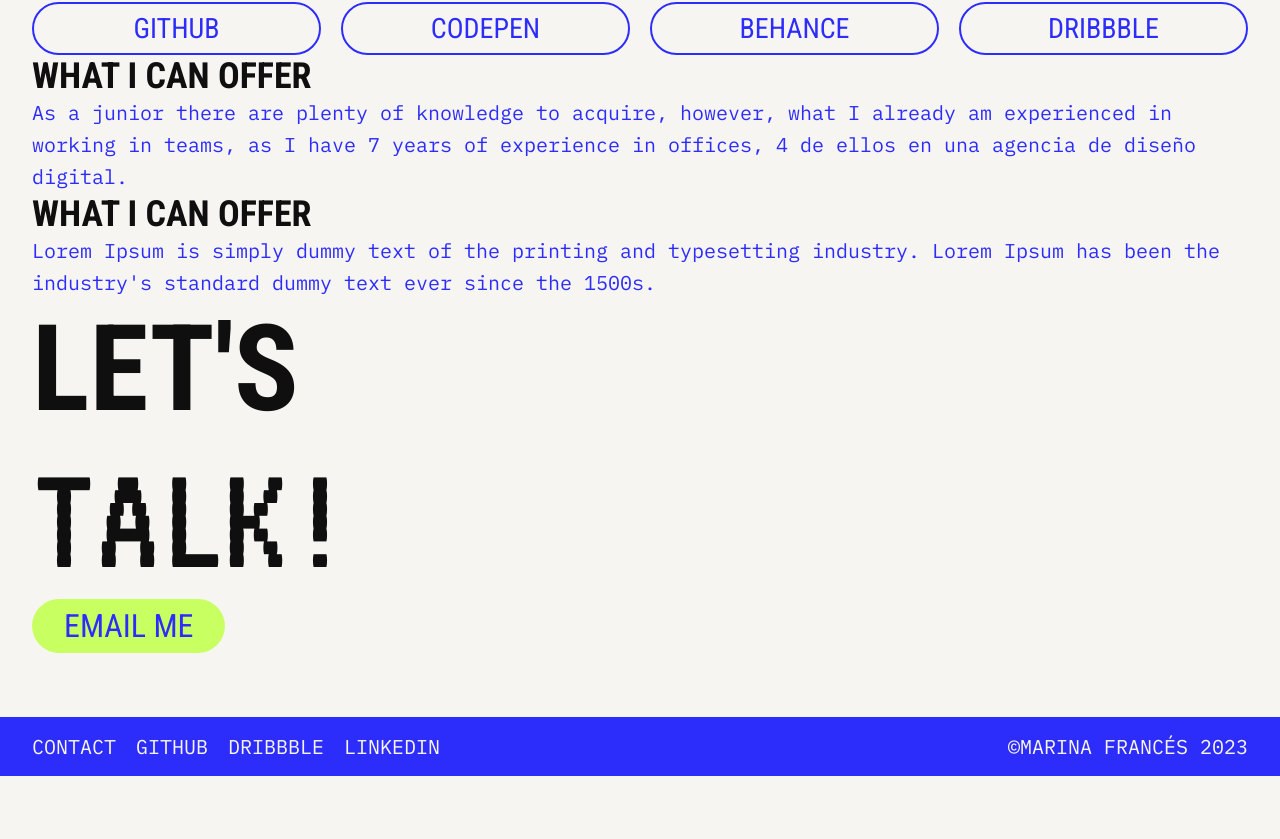
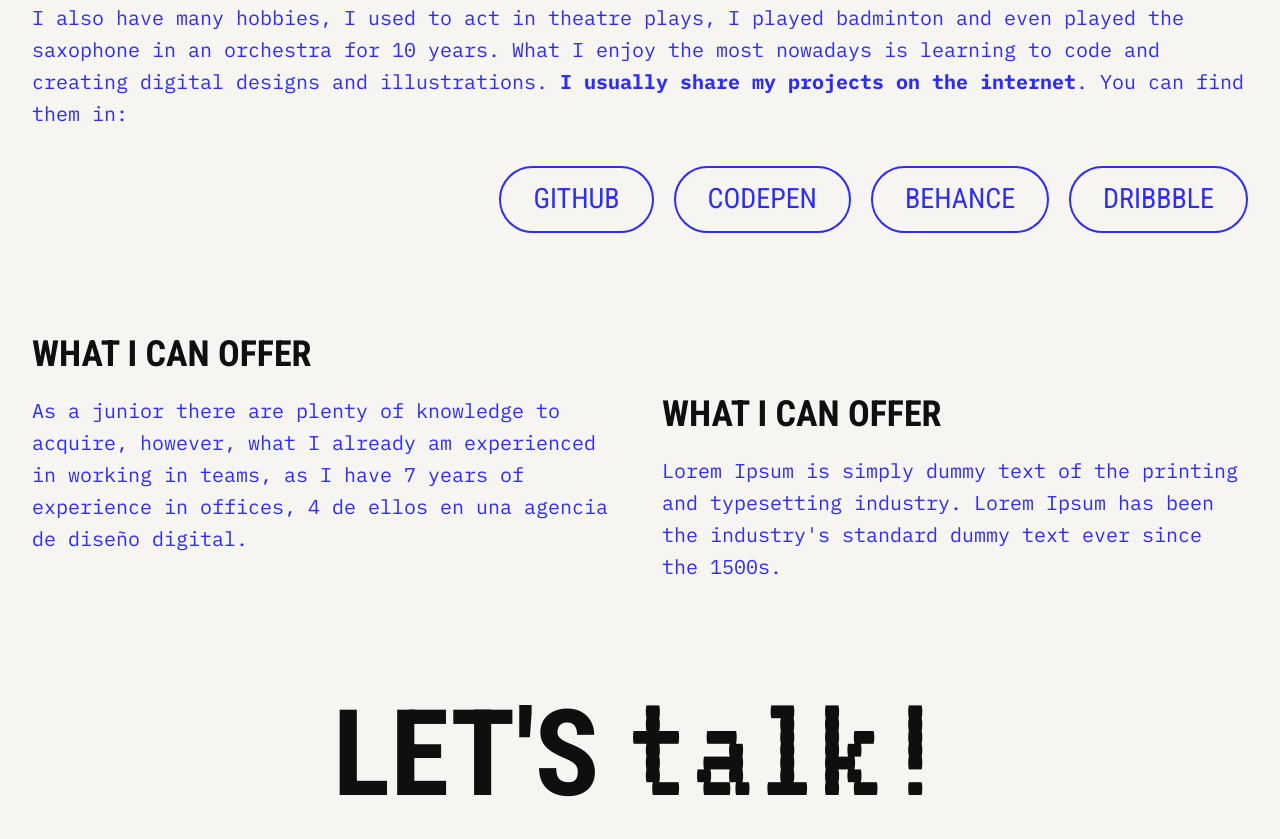
Before and after one commit to franc333s/portfolio, a React (Vite) app in the folder portfolio/: page / in a window 1280 px wide. Shown: the part 2821-3660 px from the top of the page. Before the commit the page ends 3597 px from the top, so only its background shows below. Built offline with nearby package versions, Linux system fonts and the light colour scheme; a web font is replaced by a local one.

Commit message:
ScrollToTop component added

```diff
--- a/portfolio/src/App.jsx
+++ b/portfolio/src/App.jsx
@@ -13,10 +13,10 @@ function App() {
 		<>
 			<header>
 				<Topbar />
-        		{/* <h1>This line shows App.jsx</h1> */}
 			</header>
 
 			<main className="main">
+
       			<Routes>
 					<Route path='/' element={<Home />} />
 					<Route path='/portfolio' element={<Portfolio />} />
--- a/portfolio/src/components/button/Button.scss
+++ b/portfolio/src/components/button/Button.scss
@@ -8,18 +8,19 @@
         font-family: $font-btn-secondary;
         text-transform: uppercase;
         text-align: center;
+        line-height: 80%;
         display: inline-block;
 
         border-radius: 4rem;
-        padding: .8rem 0;
+        padding: 2rem 0;
         width: 100%;
 
         transition: 0.4s all ease-in-out;
         cursor: pointer;
 
-        @include mq($bp-medium) {
+        @include mq($bp-lowermedium) {
             width: auto;
-            padding: .8rem 3.2rem;
+            padding: 2rem 3.2rem;
 
          }
 
@@ -28,7 +29,7 @@
 
     &__primary {
         background-color: $color-bg-green;
-        font-size: 3.2rem;
+        font-size: 2.8rem;
 
         &:hover {
             color: $color-green;
--- a/portfolio/src/components/button/ButtonPrimary.jsx
+++ b/portfolio/src/components/button/ButtonPrimary.jsx
@@ -7,8 +7,9 @@ const ButtonPrimary = ({ to, text, openInNewTab }) => {
 	const linkProps = openInNewTab ? { target: '_blank', rel: 'noopener noreferrer' } : {};
 
 	return (
-
-	  <Link  className="btn__primary" to={to} {...linkProps}>{text}</Link>
+		<>
+	  		<Link  className="btn__primary" to={to} {...linkProps}>{text}</Link>
+	  	</>
 
 	);
   };
--- /dev/null
+++ b/portfolio/src/components/scrollToTop/ScrollToTop.jsx
@@ -0,0 +1,14 @@
+import { useEffect } from "react";
+import { useLocation } from "react-router-dom";
+
+const ScrollToTop = () => {
+    const { pathname } = useLocation();
+
+    useEffect(() => {
+      window.scrollTo(0, 0);
+    }, [pathname]);
+
+    return null;
+  };
+
+  export default ScrollToTop;
--- a/portfolio/src/main.jsx
+++ b/portfolio/src/main.jsx
@@ -4,11 +4,14 @@ import App from './App.jsx'
 import './scss/global.scss'
 
 import { BrowserRouter } from 'react-router-dom';
+import ScrollToTop from "./components/scrollToTop/ScrollToTop";
+
 
 ReactDOM.createRoot(document.getElementById('root')).render(
   <React.StrictMode>
     <BrowserRouter>
-      <App />
+      <ScrollToTop />
+        <App />
     </BrowserRouter>
   </React.StrictMode>,
 )
--- /dev/null
+++ b/portfolio/src/scss/_fp-structure.scss
@@ -0,0 +1,156 @@
+@import './mixins';
+@import './sass-variables';
+
+
+
+.about-section {
+
+    &__text {
+        display: grid;
+        grid-template-columns: 1fr;
+        gap: 6rem;
+        padding-top: 3.6rem;
+
+        @include mq($bp-uppermedium) {
+            grid-template-columns: 1fr 1fr;
+            padding-top: 6rem;
+        }
+
+        &__top {
+            padding-right: 0;
+
+            @include mq($bp-lowermedium) {
+                padding-right: 16rem;
+            }
+
+            @include mq($bp-uppermedium) {
+                padding-right: 0;
+            }
+        }
+
+        &__bottom {
+            padding-left: 0;
+
+            @include mq($bp-lowermedium) {
+                padding-left: 16rem;
+            }
+
+            @include mq($bp-uppermedium) {
+                padding-left: 0;
+                padding-top: 6rem;
+            }
+
+            & > p {
+                padding-top: 6rem;
+                padding-bottom: 10rem;
+            }
+
+        }
+    }
+
+    &__socials {
+
+        &__text {
+            padding-top: 10rem;
+            padding-bottom: 3.6rem;
+
+            @include mq($bp-large) {
+                padding-bottom: 6rem;
+            }
+        }
+
+        &__btn {
+            display: grid;
+            grid-template-columns: 1fr;
+            gap: 2rem;
+            padding-bottom: 6rem;
+
+
+
+            @include mq($bp-lowermedium) {
+                display: grid;
+                grid-template-columns: repeat(2, 1fr);
+                gap: 2rem;
+                padding-bottom: 10rem;
+            }
+
+
+            @include mq($bp-medium) {
+                display: flex;
+                gap: 2rem;
+                justify-content: flex-end;
+
+            }
+        }
+    }
+}
+
+.cards-section {
+    display: grid;
+    grid-template-columns: 1fr;
+    gap: 6rem;
+
+    @include mq($bp-medium) {
+        grid-template-columns: 1fr 1fr;
+        gap: 4.4rem;
+    }
+
+    @include mq($bp-large) {
+        gap: 6rem;
+    }
+
+    @include mq($bp-xlarge) {
+        gap: 12rem;
+    }
+
+
+    &__left {
+    padding-right: 0;
+
+        @include mq($bp-lowermedium) {
+            padding-right: 16rem;
+        }
+
+        @include mq($bp-medium) {
+            padding-right: 0;
+        }
+    }
+
+    &__right {
+        padding-left: 0;
+
+        @include mq($bp-lowermedium) {
+            padding-left: 16rem;
+        }
+
+        @include mq($bp-medium) {
+            padding-left: 0;
+            padding-top: 6rem;
+        }
+    }
+
+    & h3 {
+        padding-bottom: 2rem;
+
+    }
+}
+
+.cta-section {
+    display: flex;
+    flex-direction: column;
+    justify-content: center;
+    align-items: center;
+    gap: 3.6rem;
+    padding: 10rem 0 5.2rem;
+
+    @include mq($bp-xlarge) {
+        padding: 18rem 8.8rem;
+    }
+
+    &__claim {
+        display: flex;
+        justify-content: center;
+        align-items: center;
+    }
+
+}
--- a/portfolio/src/scss/_grids.scss
+++ /dev/null
@@ -1,73 +0,0 @@
-@import './mixins';
-@import './sass-variables';
-
-
-
-.about-section {
-
-    &__text {
-        display: grid;
-        grid-template-columns: 1fr;
-        gap: 6rem;
-        padding-top: 3.6rem;
-
-        @include mq($bp-uppermedium) {
-            grid-template-columns: 1fr 1fr;
-            padding-top: 6rem;
-        }
-
-        &__top {
-            padding-right: 0;
-
-            @include mq($bp-medium) {
-                padding-right: 16rem;
-            }
-
-            @include mq($bp-uppermedium) {
-                padding-right: 0;
-            }
-        }
-
-        &__bottom {
-            padding-left: 0;
-
-            @include mq($bp-medium) {
-                padding-left: 16rem;
-            }
-
-            @include mq($bp-uppermedium) {
-                padding-left: 0;
-            }
-
-            & > p {
-                padding-top: 6rem;
-                padding-bottom: 10rem;
-            }
-
-        }
-    }
-
-    &__socials {
-
-        &__text {
-            padding-top: 10rem;
-            padding-bottom: 3.6rem;
-
-            @include mq($bp-large) {
-                padding-bottom: 6rem;
-            }
-        }
-
-        &__btn {
-
-            @include mq($bp-medium) {
-                display: grid;
-                grid-template-columns: repeat(4, 1fr);
-                gap: 2rem;
-            }
-
-
-
-        }
-    }
-}
--- a/portfolio/src/scss/_headers.scss
+++ b/portfolio/src/scss/_headers.scss
@@ -37,6 +37,7 @@ h2,
    font-size: 6.8rem;
    font-weight: $font-weight-bold;
    text-transform: uppercase;
+   line-height: 90%;
 
 
    @include mq($bp-medium) {
--- a/portfolio/src/scss/_utilities.scss
+++ b/portfolio/src/scss/_utilities.scss
@@ -9,8 +9,9 @@
 .accent-text {
     color: $color-black;
     font-family: $font-secondary-assistant;
-    font-size: 9.2rem;
+    font-size: 8.4rem;
     text-transform: uppercase;
+    line-height: 80%;
 
     @include mq($bp-medium) {
         font-size: 16rem;
@@ -26,6 +27,11 @@
 
 }
 
+.text-lowercase-reg {
+    text-transform: lowercase;
+    font-weight: $font-weight-regular;
+}
+
 
 // Loop for text color and background colors
 @each $color, $i in $map-colors {
--- a/portfolio/src/scss/global.scss
+++ b/portfolio/src/scss/global.scss
@@ -10,7 +10,7 @@
 
 @import 'typography';
 
-@import 'grids';
+@import 'fp-structure';
 
 @import 'buttons';
 
--- a/portfolio/src/views/Home.jsx
+++ b/portfolio/src/views/Home.jsx
@@ -1,9 +1,17 @@
 import ButtonPrimary from "../components/button/ButtonPrimary";
 import ButtonSecondary from "../components/button/ButtonSecondary";
 import ButtonTerciary from "../components/button/ButtonTerciary";
+import React, { useEffect } from "react";
+
 
 
 export default function Home() {
+
+    useEffect(() => {
+        window.scrollTo(0, 0);
+      }, []);
+
+
     return (
         <>
             <section className="intro">
@@ -14,7 +22,7 @@ export default function Home() {
 
                 </div>
 
-                <ButtonTerciary to="/about" text="Know more"/>
+                <ButtonTerciary to="/" text="Know more"/>
 
                 <div className="intro__desc">
                     <p className="p--main text-color-black intro__desc-text">I’m an ex-industrial designer who developed a professional career in project management at digital agencies. Currently <strong>coding cool projects</strong> for awesome people.
@@ -26,7 +34,7 @@ export default function Home() {
 
             <section className="about-section">
 
-                <h2 className="bg-color-green">Time to blah,<span className="bg-color-red accent-text"> blah</span></h2>
+                <h2 className="">A little bit of<span className="accent-text"> context</span></h2>
 
                 <div className="about-section__text">
                     <p className="p--main about-section__text__top">I’ve done many things over the years. At university I was part of a <strong>furniter design studio</strong> and won an award for our first collection of products. I <strong>lived in the UK for many years</strong> and actually enjoyed their cuisine (no joke here, I love Shepherd's pie). I also worked as an <strong>event supervisor and marketer</strong> for a small Spanish beauty company which made me travel quite a bit around Europe.</p>
@@ -50,18 +58,17 @@ export default function Home() {
                         <ButtonSecondary to="https://www.behance.net/apellidofrances" text="Behance" openInNewTab={true}/>
                         <ButtonSecondary to="https://dribbble.com/apellidofrances" text="Dribbble" openInNewTab={true}/>
                     </div>
-                        {/* canviar com s'obrin els links */}
                 </div>
 
             </section>
 
-            <section>
-                <div>
+            <section className="cards-section">
+                <div className="cards-section__left">
                     <h3 className="text-color-black">What I can offer</h3>
                     <p className="p--main">As a junior there are plenty of knowledge to acquire, however, what I already am experienced in working in teams, as I have 7 years of experience in offices, 4 de ellos en una agencia de diseño digital.</p>
                 </div>
 
-                <div>
+                <div className="cards-section__right">
                     <h3 className="text-color-black">What I can offer</h3>
                     <p className="p--main">Lorem Ipsum is simply dummy text of the printing and typesetting industry. Lorem Ipsum has been the industry's standard dummy text ever since the 1500s.</p>
                 </div>
@@ -69,10 +76,10 @@ export default function Home() {
             </section>
 
 
-            <section>
-                <div>
-                    <p className="h2">Let's</p>
-                    <p className="accent-text">talk!</p>
+            <section className="cta-section">
+                <div className="cta-section__claim">
+                    <p className="h2">Let's <span className="accent-text text-lowercase-reg">talk!</span></p>
+
                 </div>
                 <ButtonPrimary to="mailto:marinafase@gmail.com" text="Email me"/>
             </section>
--- a/portfolio/src/views/Portfolio.jsx
+++ b/portfolio/src/views/Portfolio.jsx
@@ -1,9 +1,17 @@
 import ProjectBlock from '../components/projectBlock/ProjectBlock';
 import projectData from '../../projectsData.json'
+import React, { useEffect } from "react";
+
 
 export default function Portfolio() {
+
+  useEffect(() => {
+      window.scrollTo(0, 0);
+    }, []);
+
     return (
         <>
+
         <div className='portfolio'>
             <h1 className='portfolio__header'>Latest Dev / Design projects</h1>
 
```
